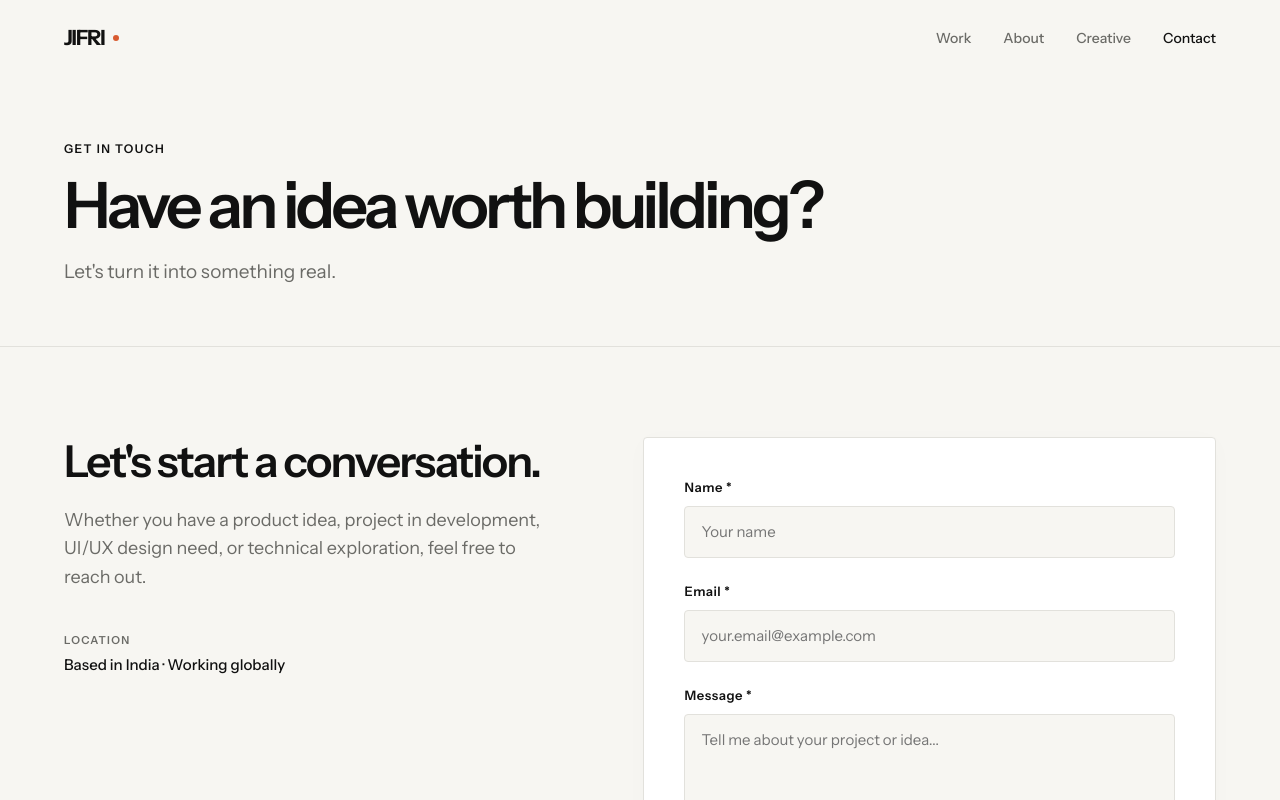
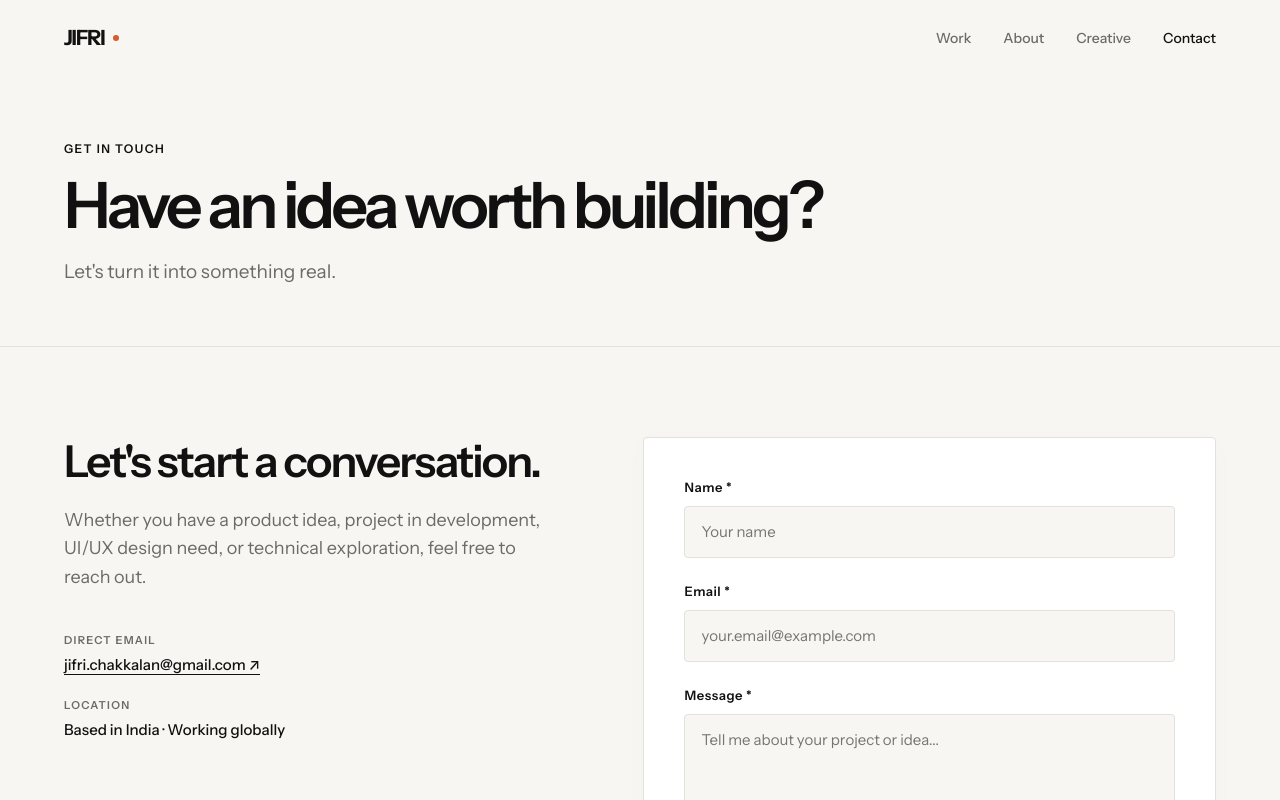
Before and after one commit to jifrick/jifri-portfolio, a React (Vite) app: page /contact in a window 1280 px wide. Shown: the top 800 px of the page. Built offline with nearby package versions, Linux system fonts and the light colour scheme.

Commit message:
feat: connect contact form submission to jifri.chakkalan@gmail.com via FormSubmit endpoint

```diff
--- a/src/pages/Contact.css
+++ b/src/pages/Contact.css
@@ -36,6 +36,17 @@
   font-size: 15px;
   font-weight: 500;
   color: var(--text);
+}
+
+.email-link {
+  color: var(--text);
+  border-bottom: 1px solid var(--text);
+  transition: color var(--trans-fast), border-color var(--trans-fast);
+}
+
+.email-link:hover {
+  color: var(--accent);
+  border-color: var(--accent);
 }
 
 .form-card {
--- a/src/pages/Contact.tsx
+++ b/src/pages/Contact.tsx
@@ -15,6 +15,8 @@ export const Contact: React.FC = () => {
 
   const [status, setStatus] = useState<'idle' | 'submitting' | 'success' | 'error'>('idle');
 
+  const [errorMessage, setErrorMessage] = useState('');
+
   const handleChange = (e: React.ChangeEvent<HTMLInputElement | HTMLTextAreaElement>) => {
     setFormData((prev) => ({
       ...prev,
@@ -22,21 +24,45 @@ export const Contact: React.FC = () => {
     }));
   };
 
-  const handleSubmit = (e: React.FormEvent) => {
+  const handleSubmit = async (e: React.FormEvent) => {
     e.preventDefault();
 
     if (!formData.name.trim() || !formData.email.trim() || !formData.message.trim()) {
       setStatus('error');
+      setErrorMessage('Please complete all required fields before submitting.');
       return;
     }
 
     setStatus('submitting');
 
-    // Simulate clean form submission state handling
-    setTimeout(() => {
-      setStatus('success');
-      setFormData({ name: '', email: '', message: '' });
-    }, 1000);
+    try {
+      const response = await fetch('https://formsubmit.co/ajax/jifri.chakkalan@gmail.com', {
+        method: 'POST',
+        headers: {
+          'Content-Type': 'application/json',
+          'Accept': 'application/json'
+        },
+        body: JSON.stringify({
+          name: formData.name,
+          email: formData.email,
+          message: formData.message,
+          _subject: `New Portfolio Message from ${formData.name}`,
+          _template: 'table',
+          _captcha: 'false'
+        })
+      });
+
+      if (response.ok) {
+        setStatus('success');
+        setFormData({ name: '', email: '', message: '' });
+      } else {
+        setStatus('error');
+        setErrorMessage('Failed to send message. Please try again or email jifri.chakkalan@gmail.com directly.');
+      }
+    } catch (err) {
+      setStatus('error');
+      setErrorMessage('Network error. Please try again or email jifri.chakkalan@gmail.com directly.');
+    }
   };
 
   return (
@@ -64,9 +90,21 @@ export const Contact: React.FC = () => {
                 <p className="info-text">
                   Whether you have a product idea, project in development, UI/UX design need, or technical exploration, feel free to reach out.
                 </p>
-                <div className="info-meta">
-                  <div className="info-meta-label">LOCATION</div>
-                  <div className="info-meta-val">Based in India · Working globally</div>
+
+                <div className="info-meta-group">
+                  <div className="info-meta">
+                    <div className="info-meta-label">DIRECT EMAIL</div>
+                    <div className="info-meta-val">
+                      <a href="mailto:jifri.chakkalan@gmail.com" className="email-link">
+                        jifri.chakkalan@gmail.com ↗
+                      </a>
+                    </div>
+                  </div>
+
+                  <div className="info-meta" style={{ marginTop: '20px' }}>
+                    <div className="info-meta-label">LOCATION</div>
+                    <div className="info-meta-val">Based in India · Working globally</div>
+                  </div>
                 </div>
               </div>
 
@@ -75,7 +113,7 @@ export const Contact: React.FC = () => {
                   <div className="form-state success-state">
                     <div className="state-icon">✓</div>
                     <h3>Message Sent</h3>
-                    <p>Thank you for reaching out. I'll get back to you as soon as possible.</p>
+                    <p>Thank you for reaching out. Your message has been sent to <strong>jifri.chakkalan@gmail.com</strong>. I will get back to you as soon as possible.</p>
                     <Button onClick={() => setStatus('idle')} variant="secondary" className="reset-btn">
                       Send another message
                     </Button>
@@ -84,7 +122,7 @@ export const Contact: React.FC = () => {
                   <form onSubmit={handleSubmit} className="contact-form" noValidate>
                     {status === 'error' && (
                       <div className="form-state error-banner">
-                        Please complete all required fields before submitting.
+                        {errorMessage || 'Please complete all required fields before submitting.'}
                       </div>
                     )}
 
```
